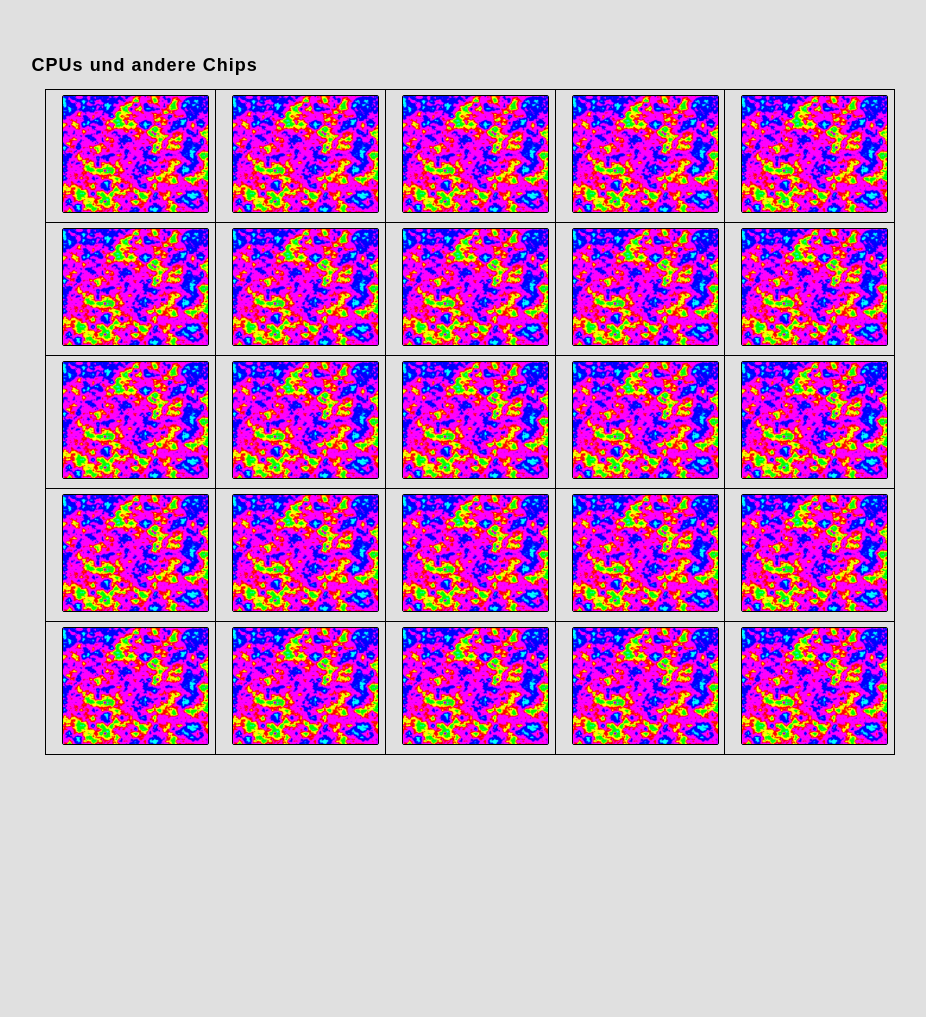
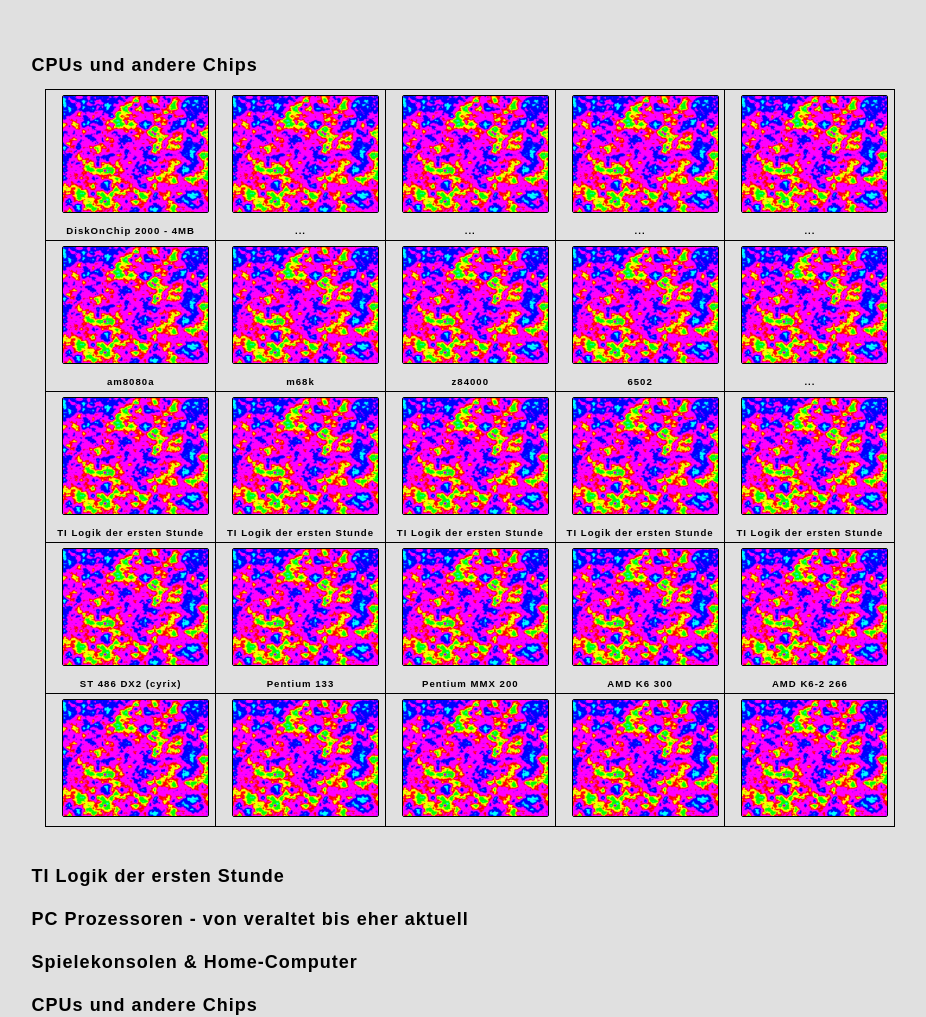
Before and after one commit to spacerace/spacerace.github.io, a plain HTML site: page 75-collect.html in a window 1280 px wide. Shown: the part 1050-2067 px from the top of the page, without its empty margins (266-1192 px from the left). Before the commit the page ends 1820 px from the top, so only its background shows below. Drawn offline with Linux system fonts and the light colour scheme.

Commit message:
work #312312342

```diff
--- a/75-collect.html
+++ b/75-collect.html
@@ -93,11 +93,32 @@ Die Fotos sind Links zu deren Beschreibungsseiten. Dort gibt es dann auch noch m
 <center>
 <table width="850">
 <tr>
-	<td><img src="img/gallery_placeholder_small.png" alt="placeholder"></td>
-	<td><img src="img/gallery_placeholder_small.png" alt="placeholder"></td>
-	<td><img src="img/gallery_placeholder_small.png" alt="placeholder"></td>
-	<td><img src="img/gallery_placeholder_small.png" alt="placeholder"></td>
-	<td><img src="img/gallery_placeholder_small.png" alt="placeholder"></td>
+	<td><img src="img/gallery_placeholder_small.png" alt="placeholder">DiskOnChip 2000 - 4MB</td>
+	<td><img src="img/gallery_placeholder_small.png" alt="placeholder">...</td>
+	<td><img src="img/gallery_placeholder_small.png" alt="placeholder">...</td>
+	<td><img src="img/gallery_placeholder_small.png" alt="placeholder">...</td>
+	<td><img src="img/gallery_placeholder_small.png" alt="placeholder">...</td>
+</tr>
+<tr>
+	<td><img src="img/gallery_placeholder_small.png" alt="placeholder">am8080a</td>
+	<td><img src="img/gallery_placeholder_small.png" alt="placeholder">m68k</td>
+	<td><img src="img/gallery_placeholder_small.png" alt="placeholder">z84000</td>
+	<td><img src="img/gallery_placeholder_small.png" alt="placeholder">6502</td>
+	<td><img src="img/gallery_placeholder_small.png" alt="placeholder">...</td>
+</tr>
+<tr>
+	<td><img src="img/gallery_placeholder_small.png" alt="placeholder">TI Logik der ersten Stunde</td>
+	<td><img src="img/gallery_placeholder_small.png" alt="placeholder">TI Logik der ersten Stunde</td>
+	<td><img src="img/gallery_placeholder_small.png" alt="placeholder">TI Logik der ersten Stunde</td>
+	<td><img src="img/gallery_placeholder_small.png" alt="placeholder">TI Logik der ersten Stunde</td>
+	<td><img src="img/gallery_placeholder_small.png" alt="placeholder">TI Logik der ersten Stunde</td>
+</tr>
+<tr>
+	<td><img src="img/gallery_placeholder_small.png" alt="placeholder">ST 486 DX2 (cyrix)</td>
+	<td><img src="img/gallery_placeholder_small.png" alt="placeholder">Pentium 133</td>
+	<td><img src="img/gallery_placeholder_small.png" alt="placeholder">Pentium MMX 200</td>
+	<td><img src="img/gallery_placeholder_small.png" alt="placeholder">AMD K6 300</td>
+	<td><img src="img/gallery_placeholder_small.png" alt="placeholder">AMD K6-2 266</td>
 </tr>
 <tr>
 	<td><img src="img/gallery_placeholder_small.png" alt="placeholder"></td>
@@ -106,27 +127,37 @@ Die Fotos sind Links zu deren Beschreibungsseiten. Dort gibt es dann auch noch m
 	<td><img src="img/gallery_placeholder_small.png" alt="placeholder"></td>
 	<td><img src="img/gallery_placeholder_small.png" alt="placeholder"></td>
 </tr>
+</table>
+</center>
+<h1>TI Logik der ersten Stunde</h1>
+<h1>PC Prozessoren - von veraltet bis eher aktuell</h1>
+<h1>Spielekonsolen & Home-Computer</h1>
+<h1>CPUs und andere Chips</h1>
+<center>
+<table width="850">
 <tr>
-	<td><img src="img/gallery_placeholder_small.png" alt="placeholder"></td>
-	<td><img src="img/gallery_placeholder_small.png" alt="placeholder"></td>
-	<td><img src="img/gallery_placeholder_small.png" alt="placeholder"></td>
-	<td><img src="img/gallery_placeholder_small.png" alt="placeholder"></td>
-	<td><img src="img/gallery_placeholder_small.png" alt="placeholder"></td>
+	<td><img src="img/gallery_placeholder_small.png" alt="placeholder">AMD</td>
+	<td><img src="img/gallery_placeholder_small.png" alt="placeholder">AMD</td>
+	<td><img src="img/gallery_placeholder_small.png" alt="placeholder">AMD</td>
+	<td><img src="img/gallery_placeholder_small.png" alt="placeholder">AMD</td>
+	<td><img src="img/gallery_placeholder_small.png" alt="placeholder">AMD</td>
 </tr>
 <tr>
-	<td><img src="img/gallery_placeholder_small.png" alt="placeholder"></td>
-	<td><img src="img/gallery_placeholder_small.png" alt="placeholder"></td>
-	<td><img src="img/gallery_placeholder_small.png" alt="placeholder"></td>
-	<td><img src="img/gallery_placeholder_small.png" alt="placeholder"></td>
-	<td><img src="img/gallery_placeholder_small.png" alt="placeholder"></td>
+	<td><img src="img/gallery_placeholder_small.png" alt="placeholder">Intel</td>
+	<td><img src="img/gallery_placeholder_small.png" alt="placeholder">Intel</td>
+	<td><img src="img/gallery_placeholder_small.png" alt="placeholder">Intel</td>
+	<td><img src="img/gallery_placeholder_small.png" alt="placeholder">Intel</td>
+	<td><img src="img/gallery_placeholder_small.png" alt="placeholder">Intel</td>
 </tr>
 <tr>
-	<td><img src="img/gallery_placeholder_small.png" alt="placeholder"></td>
-	<td><img src="img/gallery_placeholder_small.png" alt="placeholder"></td>
-	<td><img src="img/gallery_placeholder_small.png" alt="placeholder"></td>
-	<td><img src="img/gallery_placeholder_small.png" alt="placeholder"></td>
-	<td><img src="img/gallery_placeholder_small.png" alt="placeholder"></td>
+	<td><img src="img/gallery_placeholder_small.png" alt="placeholder">AMD</td>
+	<td><img src="img/gallery_placeholder_small.png" alt="placeholder">AMD</td>
+	<td><img src="img/gallery_placeholder_small.png" alt="placeholder">AMD</td>
+	<td><img src="img/gallery_placeholder_small.png" alt="placeholder">AMD</td>
+	<td><img src="img/gallery_placeholder_small.png" alt="placeholder">AMD</td>
 </tr>
+
+
 </table>
 </center>
 </article>
```
Also changed, not shown: pc/drkaisers_pcwaechter_with_diskonchip.html (+20 -1 lines).
